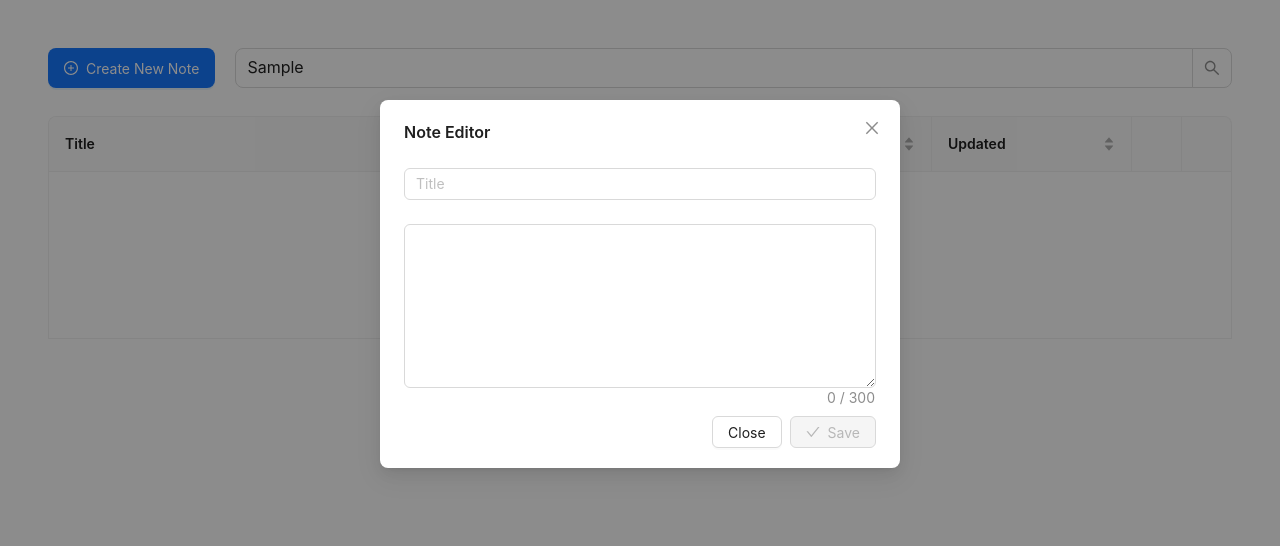
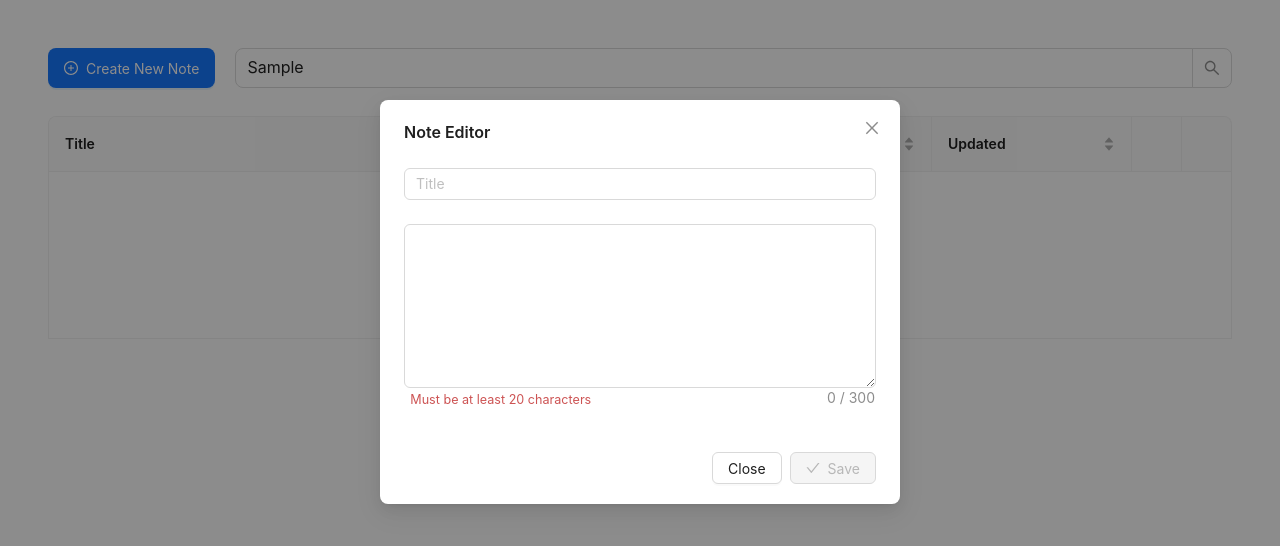
Before and after one commit to ksafranski/solace-notes, a Next.js app: page / in a window 1280 px wide. Both pictures are taken after typing "Sample" into the empty fields and a click on the button "Create New Note". Shown: the top 546 px of the page. Built offline with nearby package versions, Linux system fonts and the light colour scheme.

Commit message:
feat(ui): misc cleanup

```diff
--- a/app/api/notes/route.ts
+++ b/app/api/notes/route.ts
@@ -69,7 +69,7 @@ export async function POST(request: NextRequest): Promise<NextResponse | void> {
     validateNote(body);
     const data = await db.insert('notes', {
       ...body,
-      id: uuidv4(),
+      id: body.id || uuidv4(),
       created_at: new Date().toISOString(),
       updated_at: new Date().toISOString(),
     });
--- a/components/NoteEditor.tsx
+++ b/components/NoteEditor.tsx
@@ -85,7 +85,7 @@ export function NoteEditor({
         <Space
           direction='vertical'
           size='large'
-          style={{ width: '100%', margin: '1rem 0' }}
+          style={{ width: '100%', margin: '1rem 0 2em 0' }}
         >
           <Input
             value={currentNote.title}
@@ -102,6 +102,16 @@ export function NoteEditor({
             minLength={20}
             rows={7}
           />
+          <p
+            style={{
+              fontSize: '0.9em',
+              color: currentNote.content.length < 20 ? '#cd5454' : '#ccc',
+              margin: '-1.35rem 0 0 .5em',
+              padding: 0,
+            }}
+          >
+            Must be at least 20 characters
+          </p>
         </Space>
       </Modal>
       <span onClick={() => setVisible(true)}>{trigger}</span>
--- a/components/Notes.tsx
+++ b/components/Notes.tsx
@@ -67,7 +67,7 @@ export function Notes(): JSX.Element {
                 onSearch={(str: string) => {
                   setNotes(
                     notes.map(note =>
-                      note.title.includes(str)
+                      note.title.toLowerCase().includes(str.toLowerCase())
                         ? { ...note, hidden: false }
                         : { ...note, hidden: true }
                     )
```
